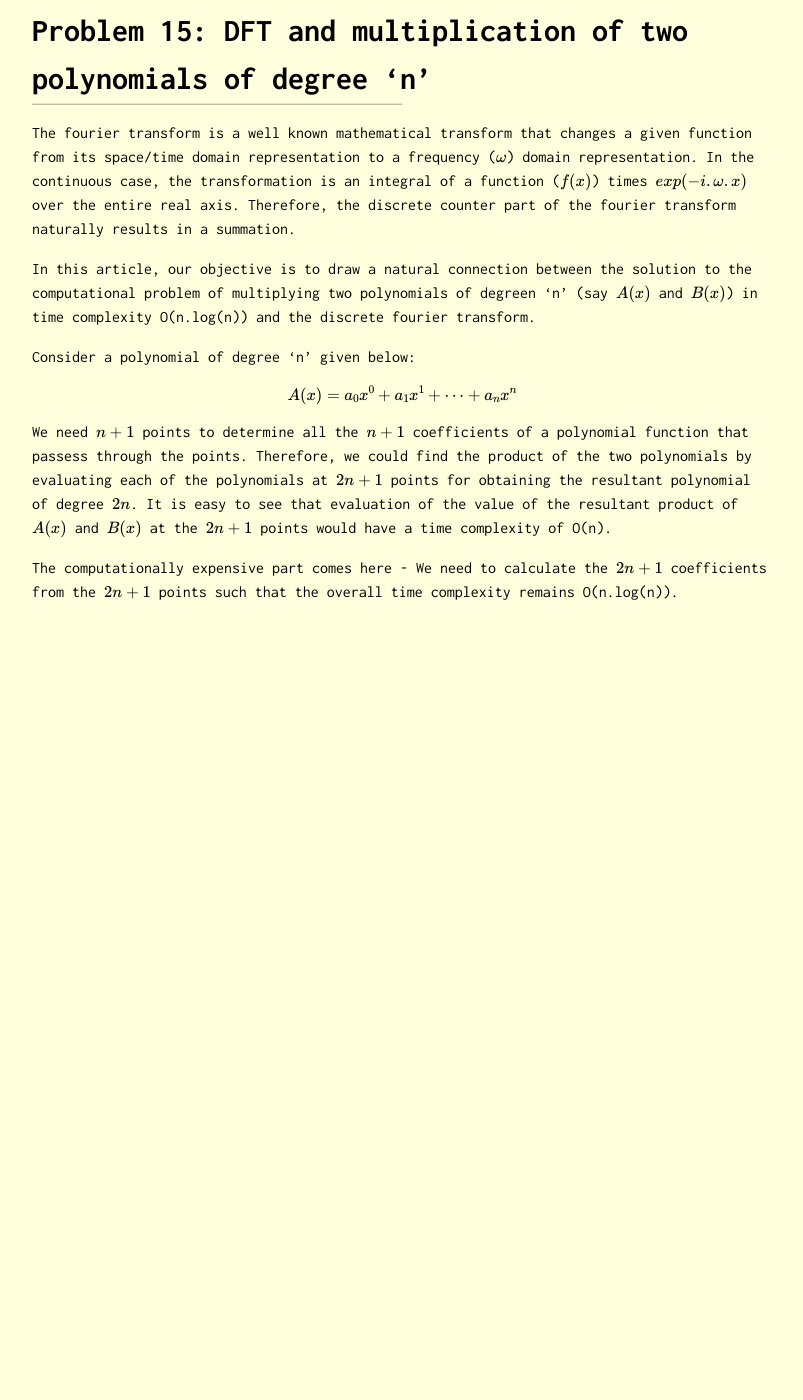
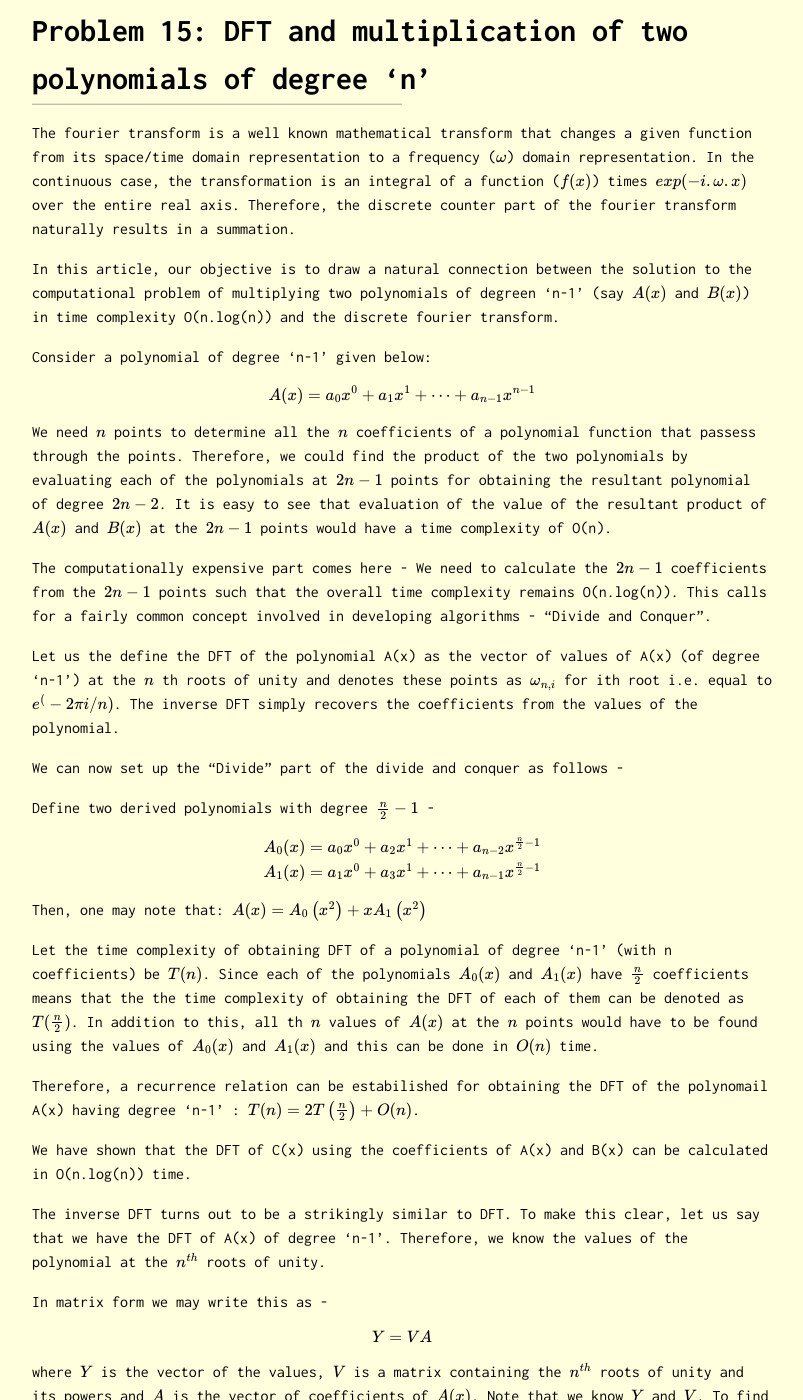
Before and after one commit to Oscuro-Phoenix/math-for-fun, a Jekyll site: the page built from _posts/2021-06-08-Problem-15.md, in a window 1280 px wide and 1400 px high, scrolled down 269 px. Shown: the whole window, without its empty margins (238-1041 px from the left). Built offline with Jekyll 4.4.1, drawn with Linux system fonts in a browser that asks for light colours; formulas are drawn with MathJax 3; before the commit the page ends 925 px from its top, so only the background shows below that; some of the changed text lies outside the part shown.

Commit message:
Update 2021-06-08-Problem-15.md

```diff
--- a/_posts/2021-06-08-Problem-15.md
+++ b/_posts/2021-06-08-Problem-15.md
@@ -8,14 +8,60 @@
 
 The fourier transform is a well known mathematical transform that changes a given function from its space/time domain representation to a frequency ($$ \omega $$) domain representation. In the continuous case, the transformation is an integral of a function ($$ f(x) $$) times $$ exp(-i.\omega.x) $$ over the entire real axis. Therefore, the discrete counter part of the fourier transform naturally results in a summation.
 
-In this article, our objective is to draw a natural connection between the solution to the computational problem of multiplying two polynomials of degreen 'n' (say $$ A(x) $$ and $$ B(x) $$) in time complexity O(n.log(n)) and the discrete fourier transform.
+In this article, our objective is to draw a natural connection between the solution to the computational problem of multiplying two polynomials of degreen 'n-1' (say $$ A(x) $$ and $$ B(x) $$) in time complexity O(n.log(n)) and the discrete fourier transform.
 
-Consider a polynomial of degree 'n' given below:
+Consider a polynomial of degree 'n-1' given below:
 
 $$
-A(x)=a_{0} x^{0}+a_{1} x^{1}+\cdots+a_{n} x^{n}
+A(x)=a_{0} x^{0}+a_{1} x^{1}+\cdots+a_{n-1} x^{n-1}
 $$
 
-We need $$ n + 1 $$ points to determine all the $$ n + 1 $$ coefficients of a polynomial function that passess through the points. Therefore, we could find the product of the two polynomials by evaluating each of the polynomials at $$ 2n + 1 $$ points for obtaining the resultant polynomial of degree $$ 2n $$. It is easy to see that evaluation of the value of the resultant product of $$ A(x) $$ and $$ B(x) $$ at the $$ 2n + 1 $$ points would have a time complexity of O(n).
+We need $$ n $$ points to determine all the $$ n $$ coefficients of a polynomial function that passess through the points. Therefore, we could find the product of the two polynomials by evaluating each of the polynomials at $$ 2n - 1 $$ points for obtaining the resultant polynomial of degree $$ 2n - 2 $$. It is easy to see that evaluation of the value of the resultant product of $$ A(x) $$ and $$ B(x) $$ at the $$ 2n - 1 $$ points would have a time complexity of O(n).
 
-The computationally expensive part comes here - We need to calculate the $$ 2n + 1 $$ coefficients from the $$ 2n + 1$$ points such that the overall time complexity remains O(n.log(n)).
+The computationally expensive part comes here - We need to calculate the $$ 2n - 1 $$ coefficients from the $$ 2n - 1$$ points such that the overall time complexity remains O(n.log(n)). This calls for a fairly common concept involved in developing algorithms - "Divide and Conquer".
+
+Let us the define the DFT of the polynomial A(x) as the vector of values of A(x) (of degree 'n-1') at the $$ n $$ th roots of unity and denotes these points as $$ \omega_{n,i} $$ for ith root i.e. equal to $$ e^(-2\pi i/n) $$. The inverse DFT simply recovers the coefficients from the values of the polynomial.
+
+We can now set up the "Divide" part of the divide and conquer as follows -
+
+Define two derived polynomials with degree $$ \frac{n}{2} -1 $$ -
+
+$$
+\begin{array}{l}
+A_{0}(x)=a_{0} x^{0}+a_{2} x^{1}+\cdots+a_{n-2} x^{\frac{n}{2}-1} \\
+A_{1}(x)=a_{1} x^{0}+a_{3} x^{1}+\cdots+a_{n-1} x^{\frac{n}{2}-1}
+\end{array}
+$$
+
+Then, one may note that: $$ A(x)=A_{0}\left(x^{2}\right)+x A_{1}\left(x^{2}\right) $$
+
+Let the time complexity of obtaining DFT of a polynomial of degree 'n-1' (with n coefficients) be $$ T(n) $$. Since each of the polynomials $$ A_{0}(x) $$ and $$ A_{1}(x) $$ have $$ \frac{n}{2} $$ coefficients means that the the time complexity of obtaining the DFT of each of them can be denoted as $$ T(\frac{n}{2}) $$. In addition to this, all th $$ n $$ values of $$ A(x) $$ at the $$ n $$ points would have to be found using the values of $$ A_{0}(x) $$ and $$ A_{1}(x) $$ and this can be done in $$ O(n) $$ time.
+
+Therefore, a recurrence relation can be estabilished for obtaining the DFT of the polynomail A(x) having degree 'n-1' :
+$$ T(n) = 2T\left(\frac{n}{2}\right) + O(n) $$.
+
+We have shown that the DFT of C(x) using the coefficients of A(x) and B(x) can be calculated in O(n.log(n)) time.
+
+The inverse DFT turns out to be a strikingly similar to DFT. To make this clear, let us say that we have the DFT of A(x) of degree 'n-1'. Therefore, we know the values of the polynomial at the $$n^{th}$$ roots of unity.
+
+In matrix form we may write this as -
+
+$$ Y = V A $$
+
+where $$ Y $$ is the vector of the values, $$ V $$ is a matrix containing the $$ n^{th} $$ roots of unity and its powers and $$ A $$ is the vector of coefficients of $$ A(x) $$. Note that we know $$ Y $$ and $$ V $$. To find $$ A $$ we can invert $$ V $$ :
+
+$$ A = V^-1 Y $$
+
+We could have chosen any set of $$ n $$ points to represent $$ A(x) $$ but using the $$ n^{th} $$ roots of unity saves us a lot of computational load. This is because $$ V^-1 $$ in this case is simply $$ \frac{\bar{V}}{n} $$. The proof is presented below-
+
+The (i,j)th elements of $$ V $$ turns out to be $$ \omega_{n, i.j} $$. The conjugate of this is $$ \overline{\omega_{n,i.j}} $$. To show that $$ \frac{\bar{V}}{n} $$ is the inverse, we can simply do a matrix multiplication.
+
+Let us product of the matrices be $$ P $$ then, (i,j)th element of $$ P $$ is given by -
+
+$$
+P_{i, j}=\sum_{k=0}^{n-1} \frac{\omega_{n}^{i.k}.\frac{1}{\omega_{n}}^{k.j}}{n}
+$$
+
+Clearly, $$ P_{i,i} = 1 $$ and $$ P_{i,j} $$ with $$ i \neq j $$ can shown to be equal to zero by summing up the resulting geometric progression.
+
+Therefore, $$ A = \frac{\bar{V}}{n} Y $$ and this effectively implies that the coefficients can be obtained by performing a DFT of a polynomial which has the coefficient vector $$ Y $$. We already saw how DFT can be performed in O(n.log(n). Therefore, the whole task of multiplying out two polynomials can be performed in O($$ n log(n) $$) which is significantly faster than a naive algorithm that would take O($$ n^2 $$) time.
```
